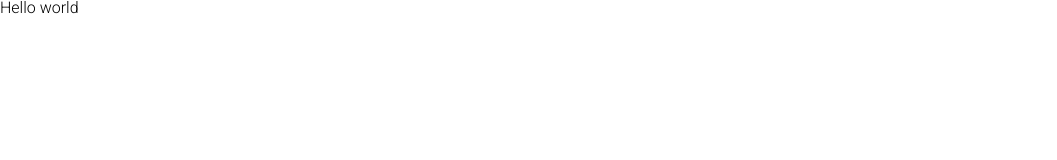
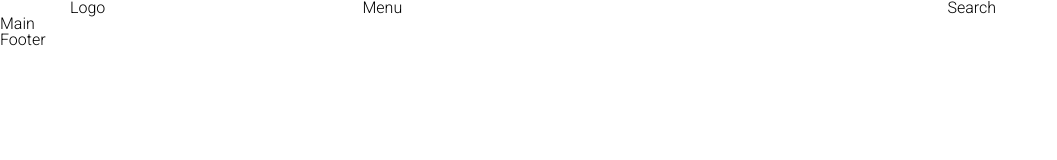
Before and after one commit to NataliyaPodov/react-29-11, a plain HTML site: page index.html in a window 1280 px wide. Shown: the whole page, without its empty margins (0-1057 px from the left). Drawn offline with Linux system fonts and the light colour scheme.

Commit message:
add row and cols grid system

```diff
--- a/index.html
+++ b/index.html
@@ -12,6 +12,16 @@
     <title>Document</title>
 </head>
 <body>
-    <h1>Hello world</h1>
+    <header class="header">
+        <div class="container">
+            <div class="row">
+                <div class="col-3">Logo</div>
+                <div class="col-6">Menu</div>
+                <div class="col-3">Search</div>
+            </div>
+            </div>
+    </header>
+    <main class="main">Main</main>
+    <footer class="footer">Footer</footer>
 </body>
 </html>
--- a/style.css
+++ b/style.css
@@ -5,3 +5,28 @@
 body{
     font-family: 'Roboto', sans-serif;
 }
+
+.container {
+    width: 1200px;
+    margin: 0 auto;
+    padding-left: 15px;
+    padding-right: 15px;
+}
+
+.row {
+    display: flex;
+}
+
+[class*="col-"] {
+    padding-left: 15px;
+    padding-right: 15px;
+}
+
+.col-3 {
+    flex: 0 0 25%;
+    max-width: 25%;
+}
+.col-6 {
+    flex: 0 0 50%;
+    max-width: 50%;
+}
```
